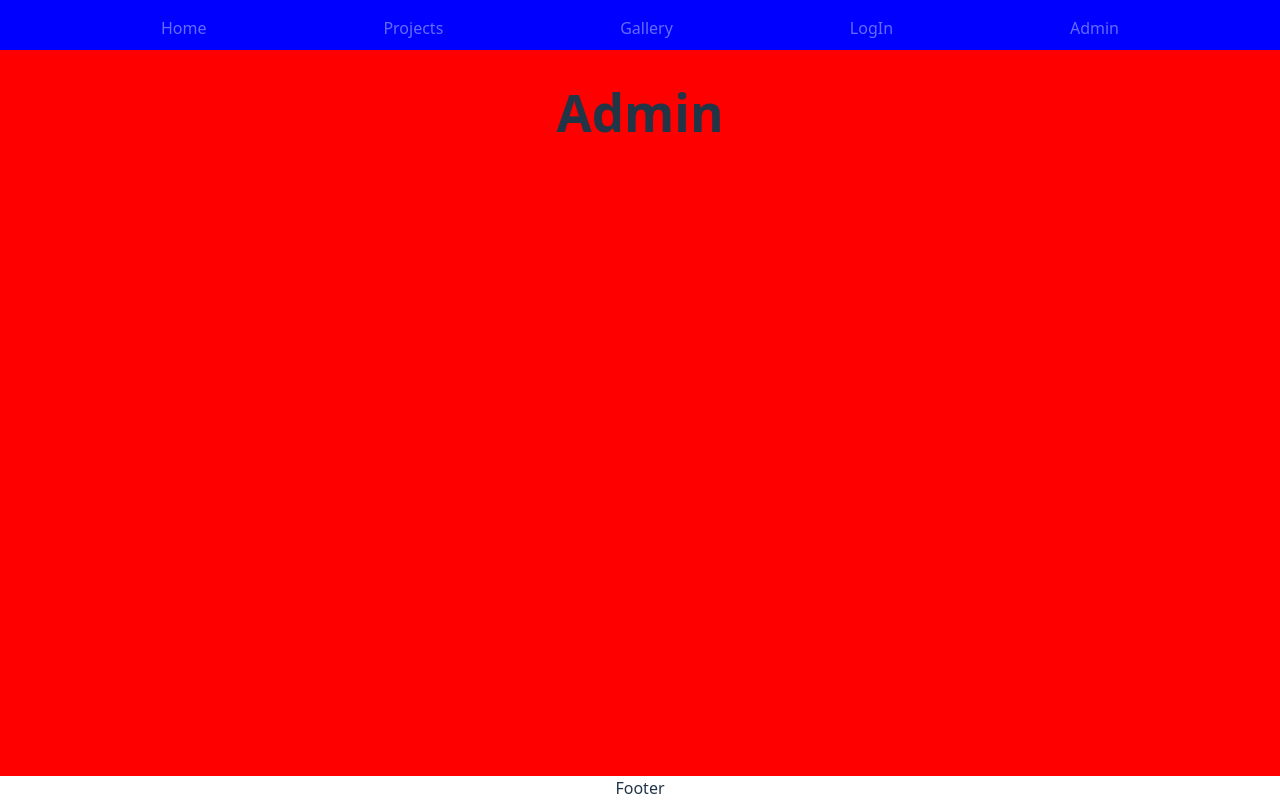
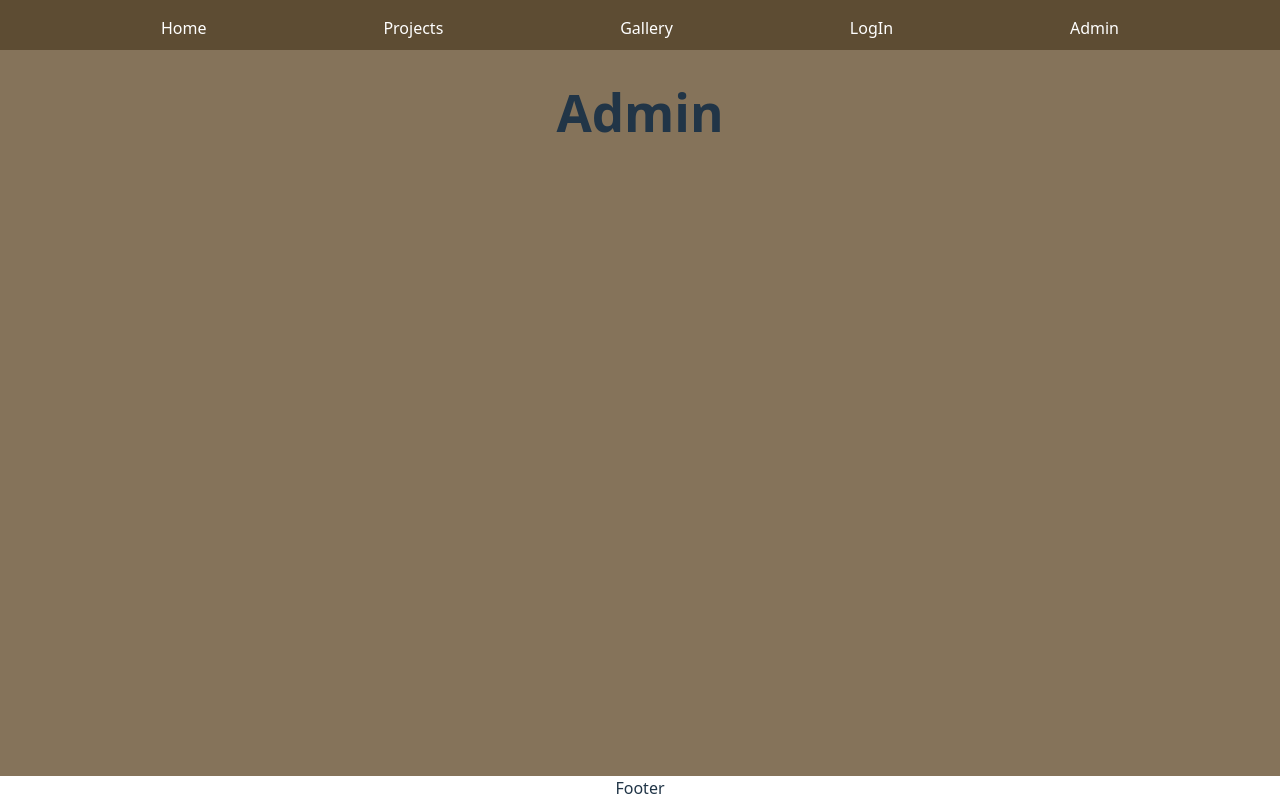
Before and after one commit to mikaelakihl/mi-portfolio-2, a React (Vite) app in the folder client/: page /admin in a window 1280 px wide. Built offline with nearby package versions, Linux system fonts and the light colour scheme.

Commit message:
feat: changed the colors temporary

```diff
--- a/client/src/components/footer/Footer.module.scss
+++ b/client/src/components/footer/Footer.module.scss
@@ -1,4 +1,4 @@
 footer {
     height: 150px;
-    background-color: yellow;
+    background-color: rgb(114, 76, 49);
 }
--- a/client/src/components/header/header/Header.module.scss
+++ b/client/src/components/header/header/Header.module.scss
@@ -1,4 +1,4 @@
 .header {
     height: 50px;
-    background-color: blue;
+    background-color: rgb(93, 76, 51);
   }
--- a/client/src/components/header/navigation/HamburgerMenu/HamburgerMenu.module.scss
+++ b/client/src/components/header/navigation/HamburgerMenu/HamburgerMenu.module.scss
@@ -35,7 +35,7 @@
   flex-direction: column;
   justify-content: center;
   padding: 0;
-  background-color: yellow;
+  background-color: rgb(177, 145, 149);
   height: 100dvh;
   z-index: 10;
   margin-top: 0;
@@ -45,6 +45,7 @@
       display: flex;
       align-items: center;
       justify-content: center;
+      text-decoration: none;
     }
 
 }
--- a/client/src/index.css
+++ b/client/src/index.css
@@ -15,8 +15,8 @@
 
 a {
   font-weight: 500;
-  color: #646cff;
   text-decoration: inherit;
+  color: white;
 }
 a:hover {
   color: #535bf2;
@@ -30,7 +30,7 @@ body {
 }
 
 main{
-  background-color: red;
+  background-color: rgb(133, 115, 90);
   flex: 1;
 }
 
```
